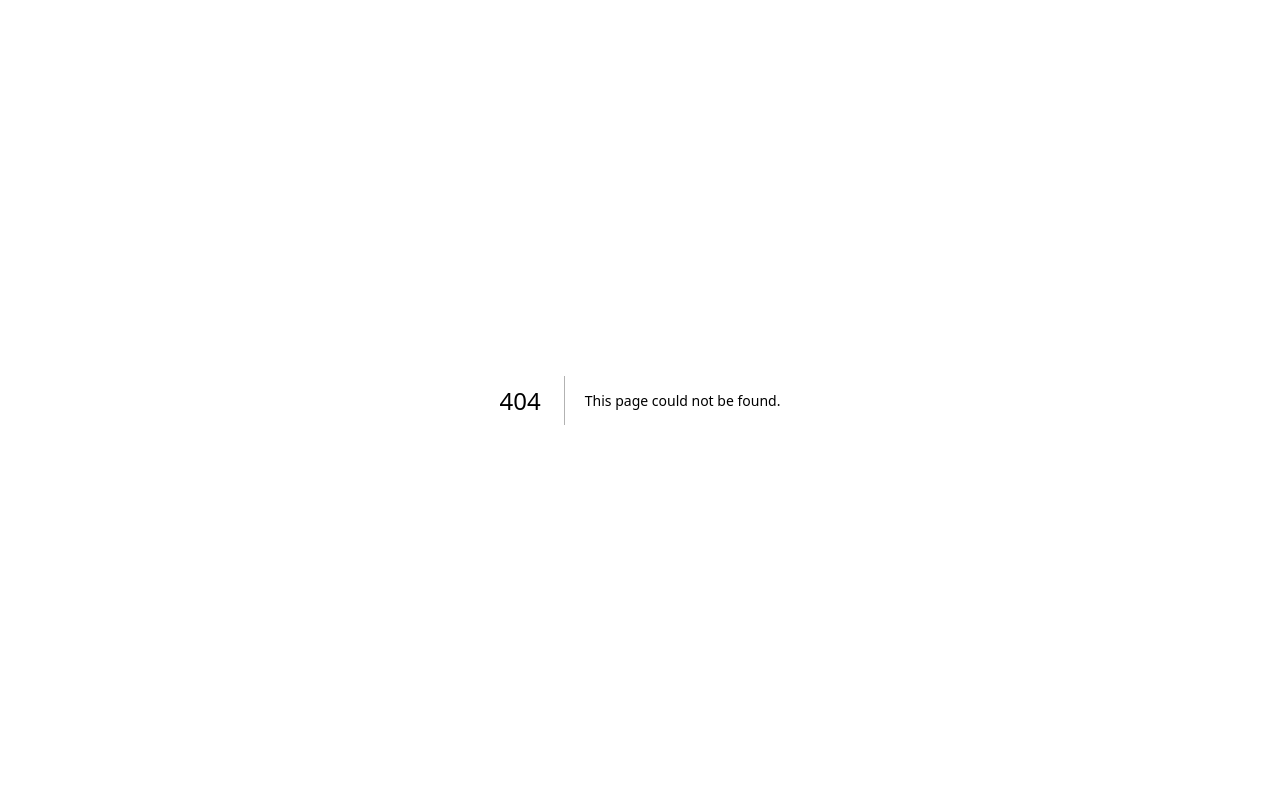
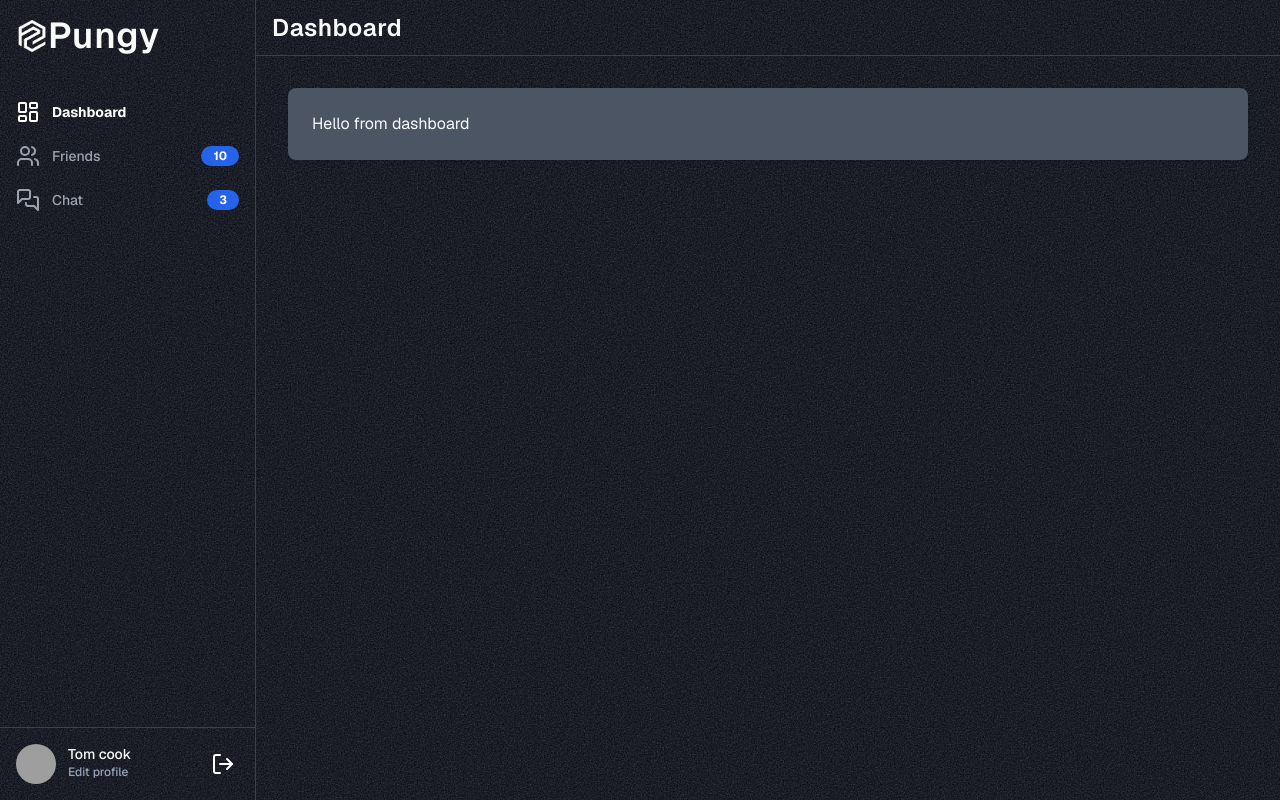
Before and after one commit to gkoechli/ft_transcendence, a Next.js app in the folder apps/web/: page /dashboard in a window 1280 px wide. Before the commit this address had no page. Built offline with nearby package versions, Linux system fonts and the light colour scheme; grey boxes are pictures that could not be loaded.

Commit message:
added dashboard navbars

```diff
--- /dev/null
+++ b/apps/web/app/dashboard/layout.tsx
@@ -0,0 +1,42 @@
+import { DashboardNav } from "@web/components/navbar/side-nav";
+import { TopNav } from "@web/components/navbar/top-nav";
+
+export default async function RootLayout({
+	children,
+}: {
+	children: React.ReactNode;
+}) {
+	return (
+		<div className="scroll-smooth antialiased">
+			<div className="min-h-[100vh] sm:min-h-screen w-screen flex flex-col relative bg-gray-950 font-inter overflow-hidden">
+				<div className="flex z-[1]">
+					<DashboardNav friendsNotifications={10} chatNotifications={3} />
+					<div className="w-screen">
+						<TopNav />
+						<div className="mx-auto max-w-7xl sm:px-6 lg:px-8 py-8">
+							<main className="bg-gray-600 px-4 py-5 shadow sm:rounded-lg sm:p-6">
+								{children}
+							</main>
+						</div>
+					</div>
+				</div>
+				{/* Noise */}
+				<svg
+					style={{ filter: "contrast(125%) brightness(70%)" }}
+					className="fixed w-full h-full opacity-[35%] cursor-not-allowed"
+				>
+					<filter id="noise">
+						<feTurbulence
+							type="fractalNoise"
+							baseFrequency=".7"
+							numOctaves="3"
+							stitchTiles="stitch"
+						></feTurbulence>
+						<feColorMatrix type="saturate" values="0"></feColorMatrix>
+					</filter>
+					<rect width="100%" height="100%" filter="url(#noise)"></rect>
+				</svg>
+			</div>
+		</div>
+	);
+}
--- /dev/null
+++ b/apps/web/app/dashboard/page.tsx
@@ -0,0 +1,5 @@
+export default function Home() {
+	return (
+		<h1>Hello from dashboard</h1>
+	);
+}
--- /dev/null
+++ b/apps/web/components/navbar/side-nav.tsx
@@ -0,0 +1,113 @@
+"use client";
+
+import { dashboardConfig } from "@web/config/dashboard"
+import { cn } from "@web/utils/utils"
+import Image from 'next/image';
+import Link from "next/link";
+import { usePathname } from "next/navigation"
+import { LogOut } from "lucide-react";
+
+export function DashboardNav(props: { friendsNotifications: number, chatNotifications: number }) {
+	const path = usePathname()
+
+	if (!dashboardConfig?.length) {
+		return null
+	}
+	return (
+		<div className="flex min-h-screen">
+			<div className="flex w-64 flex-col">
+				<div className="flex min-h-0 flex-1 flex-col border-r border-gray-700">
+					<div className="flex flex-1 flex-col overflow-y-auto pt-4 pb-4">
+						<div className=" h-14">
+							<Link href={`/dashboard`}>
+								<div className="flex flex-shrink-0 items-center px-4">
+									<Image
+										src={"/logo/logo.png"}
+										width={32}
+										height={32}
+										className="h-8 w-auto"
+										alt="Pungy Logo"
+									/>
+									<h1 className="text-center text-4xl tracking-wide font-semibold">
+										Pungy
+									</h1>
+								</div>
+							</Link>
+						</div>
+
+						<nav className="mt-5 flex-1" aria-label="Sidebar">
+							<div className="space-y-1 px-2">
+								{dashboardConfig.map((item, index) => {
+									return item.href && (
+										<Link
+											key={item.href + " " + index}
+											href={item.href}
+											className={cn(
+												path === item.href
+													? 'text-white'
+													: 'text-gray-200',
+												'group flex items-center px-2 py-2 text-sm font-medium rounded-md hover:bg-gray-700'
+											)}
+										>
+											<item.icon
+												className={cn(
+													path === item.href ? 'text-white' : 'text-gray-400 group-hover:text-gray-100',
+													'mr-3 h-6 w-6'
+												)}
+												aria-hidden="true"
+											/>
+											<span className={cn(
+												"flex-1",
+												path === item.href ? 'text-white font-bold' : 'text-gray-400 group-hover:text-gray-100'
+											)}>{item.title}</span>
+											{(props.friendsNotifications > 0 && item.href === "/friends") || ( props.chatNotifications > 0 && item.href === "/chat") ? (
+												<span
+													className="ml-3 inline-block rounded-full py-0.5 px-3 text-xs font-bold bg-blue-600 text-white"
+												>
+													{
+														item.href === "/friends" ? props.friendsNotifications : item.href === "/chat" ? props.chatNotifications : null
+													}
+												</span>
+											) : null}
+										</Link>
+									)
+								})}
+							</div>
+						</nav>
+					</div>
+					<div className="flex flex-shrink-0 border-t border-gray-700 p-4">
+						<div className="block w-full flex-shrink-0">
+							<div className="flex items-center justify-between">
+								<div className="group flex">
+									<div>
+										<Image
+											className="inline-block h-10 w-10 rounded-full"
+											src="https://images.unsplash.com/photo-1472099645785-5658abf4ff4e?ixlib=rb-1.2.1&ixid=eyJhcHBfaWQiOjEyMDd9&auto=format&fit=facearea&facepad=2&w=256&h=256&q=80"
+											alt=""
+											width={40}
+											height={40}
+										/>
+									</div>
+									<div className="ml-3 flex">
+										<Link href={`/profile`}>
+											<p className="text-sm font-medium">Tom cook</p>
+											<p className="text-xs font-medium dark:text-slate-400 dark:group-hover:text-gray-600 group-hover:text-gray-700">Edit profile</p>
+										</Link>
+									</div>
+								</div>
+								<div className="ml-2 flex shrink-0">
+									<Link
+										href={`/api/logout`}
+										type="button"
+										className="font-medium rounded p-1 text-white hover:text-red-800">
+										<LogOut className="h-6 w-6 flex-shrink-0" aria-hidden="true" />
+									</Link>
+								</div>
+							</div>
+						</div>
+					</div>
+				</div>
+			</div>
+		</div>
+	)
+}
--- /dev/null
+++ b/apps/web/components/navbar/top-nav.tsx
@@ -0,0 +1,18 @@
+"use client";
+
+import Link from "next/link";
+import Image from 'next/image';
+import { usePathname } from "next/navigation"
+import { dashboardConfig } from "@web/config/dashboard"
+
+export function TopNav() {
+	const path = usePathname()
+
+	return (
+		<div className="w-full flex items-center justify-between border-b border-gray-700 px-4 text-4xl font-semibold h-14">
+			<h1 className="text-center text-2xl tracking-wide font-semibold">
+				{dashboardConfig.find(item => item.href?.includes(path))?.title}
+			</h1>
+		</div>
+	)
+}
--- /dev/null
+++ b/apps/web/config/dashboard.tsx
@@ -0,0 +1,20 @@
+import { DashboardConfig } from "@web/types/types";
+import { LayoutDashboard, MessagesSquare, Users } from "lucide-react";
+
+export const dashboardConfig: DashboardConfig = [
+	{
+		title: "Dashboard",
+		href: "/dashboard",
+		icon: LayoutDashboard,
+	},
+	{
+		title: "Friends",
+		href: "/friends",
+		icon: Users,
+	},
+	{
+		title: "Chat",
+		href: "/chat",
+		icon: MessagesSquare,
+	},
+]
--- a/apps/web/next.config.js
+++ b/apps/web/next.config.js
@@ -1,6 +1,9 @@
 /** @type {import('next').NextConfig} */
 const nextConfig = {
 	reactStrictMode: true,
+	images: {
+		domains: ['images.unsplash.com'],
+	},
 }
 
 module.exports = nextConfig
--- /dev/null
+++ b/apps/web/types/types.ts
@@ -0,0 +1,17 @@
+export type NavItem = {
+	title: string
+	href: string
+	disabled?: boolean
+}
+
+export type MainNavItem = NavItem
+
+export type SidebarNavItem = {
+	title: string
+	disabled?: boolean
+	external?: boolean
+	icon?: any
+	href?: string
+}
+
+export type DashboardConfig = SidebarNavItem[]
```
